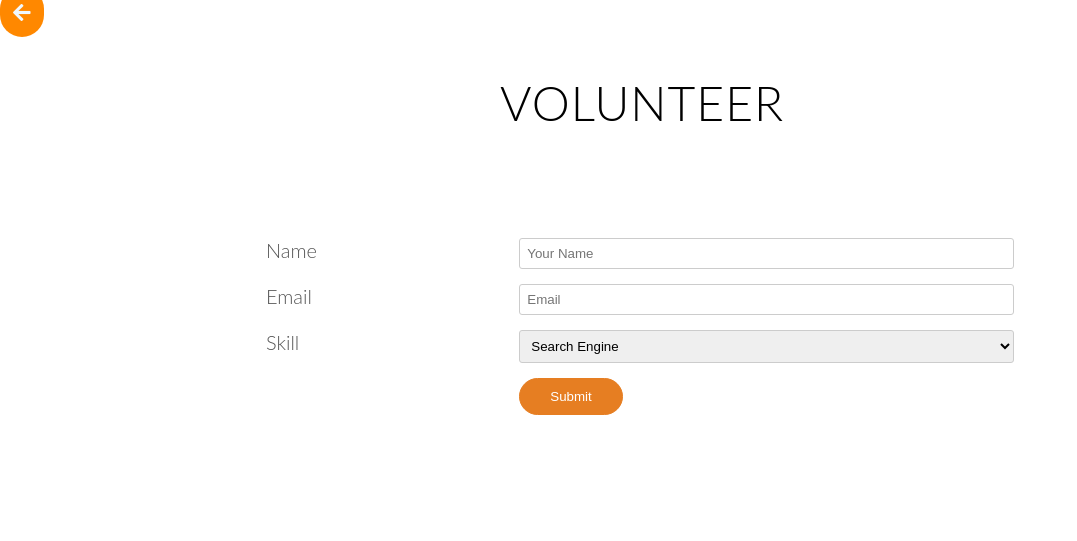
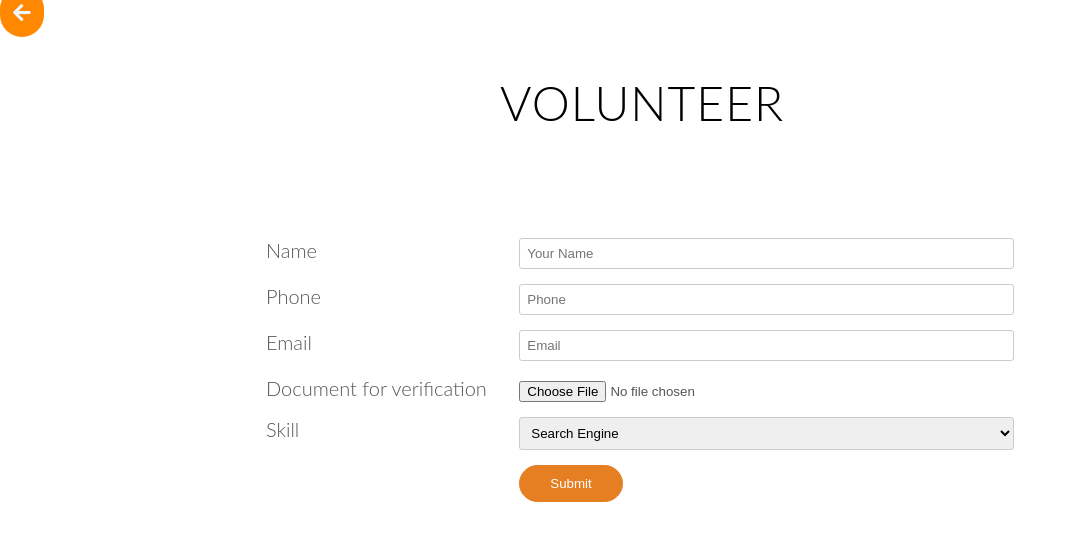
Before and after one commit to Vaibhav-84/DSC_WOW_Mysuru_Tourism, a Django app: page /volunteer/ in a window 1280 px wide. Shown: the top 541 px of the page, without its empty margins (0-1077 px from the left). Run offline with Django 3.2, Linux system fonts and the light colour scheme.

Commit message:
Code added

```diff
--- a/Tourism/Tourism/settings.py
+++ b/Tourism/Tourism/settings.py
@@ -111,3 +111,7 @@ STATIC_URL = '/static/'
 STATICFILES_DIRS = [
     BASE_DIR / "static",
 ]
+
+
+MEDIA_URL="/media/"
+MEDIA_ROOT= os.path.join(BASE_DIR, "media")
--- a/Tourism/Tourism/urls.py
+++ b/Tourism/Tourism/urls.py
@@ -2,7 +2,10 @@
 from django.contrib import admin
 from django.urls import path
 from django.urls.conf import include
+from django.conf import settings
+from django.conf.urls.static import static
+
 urlpatterns = [
     path('admin/', admin.site.urls),
     path('', include('tour.urls')),
-]
+] + static(settings.MEDIA_URL, document_root=settings.MEDIA_ROOT)
--- a/Tourism/templates/valo.html
+++ b/Tourism/templates/valo.html
@@ -28,10 +28,26 @@
         </div>
         <div class="row">
           <div class="col span-1-of-3">
+            <label for="email">Phone</label>
+          </div>
+          <div class="col span-2-of-3">
+            <input type="text" name="tel" id="tel" placeholder="Phone" required>
+          </div>
+        </div>
+        <div class="row">
+          <div class="col span-1-of-3">
             <label for="email">Email</label>
           </div>
           <div class="col span-2-of-3">
             <input type="email" name="email" id="email" placeholder="Email" required>
+          </div>
+        </div>
+        <div class="row">
+          <div class="col span-1-of-3">
+            <label for="email">Document for verification</label>
+          </div>
+          <div class="col span-2-of-3">
+            <input type="file" id="myFile" name="filename">
           </div>
         </div>
         <div class="row">
--- a/Tourism/tour/models.py
+++ b/Tourism/tour/models.py
@@ -23,7 +23,9 @@ class Feed(models.Model):
 class Valo(models.Model):
     msg_id = models.AutoField(primary_key=True)
     name = models.CharField(max_length=50)
+    tel  = models.CharField(max_length=70, default="")
     email = models.CharField(max_length=70, default="")
+    doc = models.ImageField(upload_to='Images/', default="")
     message = models.CharField(max_length=70, default="")
 
     def __str__(self):
--- a/Tourism/tour/urls.py
+++ b/Tourism/tour/urls.py
@@ -1,6 +1,7 @@
 from django.urls import path
 from .views import homepage
 from . import views
+
 
 urlpatterns = [
     path('', homepage, name='index'),
--- a/Tourism/tour/views.py
+++ b/Tourism/tour/views.py
@@ -27,8 +27,10 @@ def volunteer(request):
 	if request.method=="POST":
 		name = request.POST.get('name', '')
 		email = request.POST.get('email', '')
+		tel = request.POST.get('tel', '')
+		doc = request.POST.get('filename','')
 		message = request.POST.get('message', '')
-		valo = Valo(name=name, email=email, message=message)
+		valo = Valo(name=name, tel=tel, email=email, message=message,doc=doc)
 		valo.save()
 	return render(request, 'valo.html')
 
```
Also changed, not shown: Tourism/db.sqlite3, Tourism/tour/migrations/0010_valo_tel.py (added), Tourism/tour/migrations/0011_valo_fieldname.py (added), Tourism/tour/migrations/0012_auto_20201213_1037.py (added), Tourism/tour/migrations/0013_auto_20201213_1039.py (added), Tourism/tour/migrations/0014_auto_20201213_1046.py (added), Tourism/tour/migrations/0015_auto_20201213_1056.py (added), Tourism/tour/migrations/0016_auto_20201213_1057.py (added), Tourism/tour/migrations/0017_auto_20201213_1102.py (added), Tourism/tour/migrations/0018_auto_20201213_1105.py (added), Tourism/tour/migrations/0019_auto_20201213_1107.py (added).
